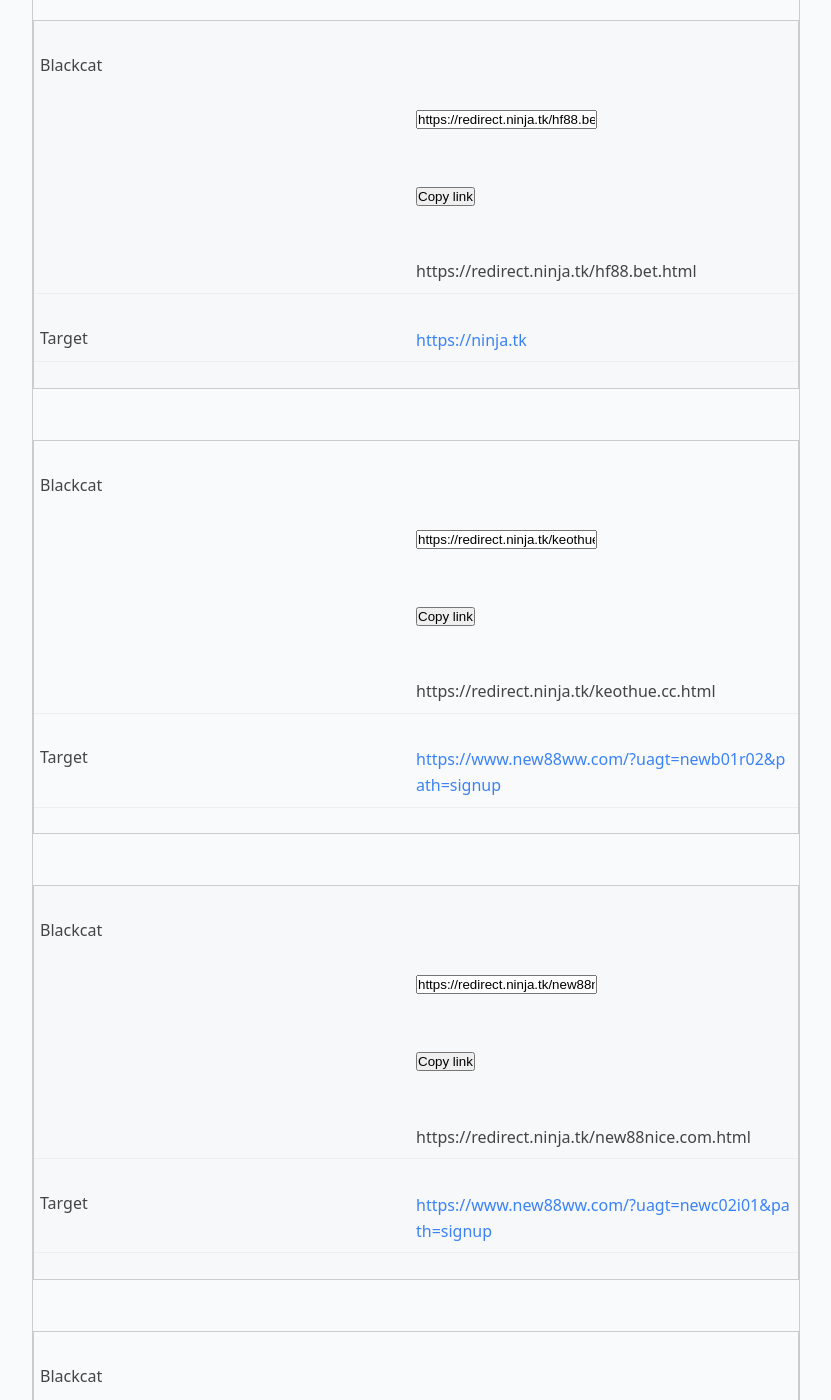
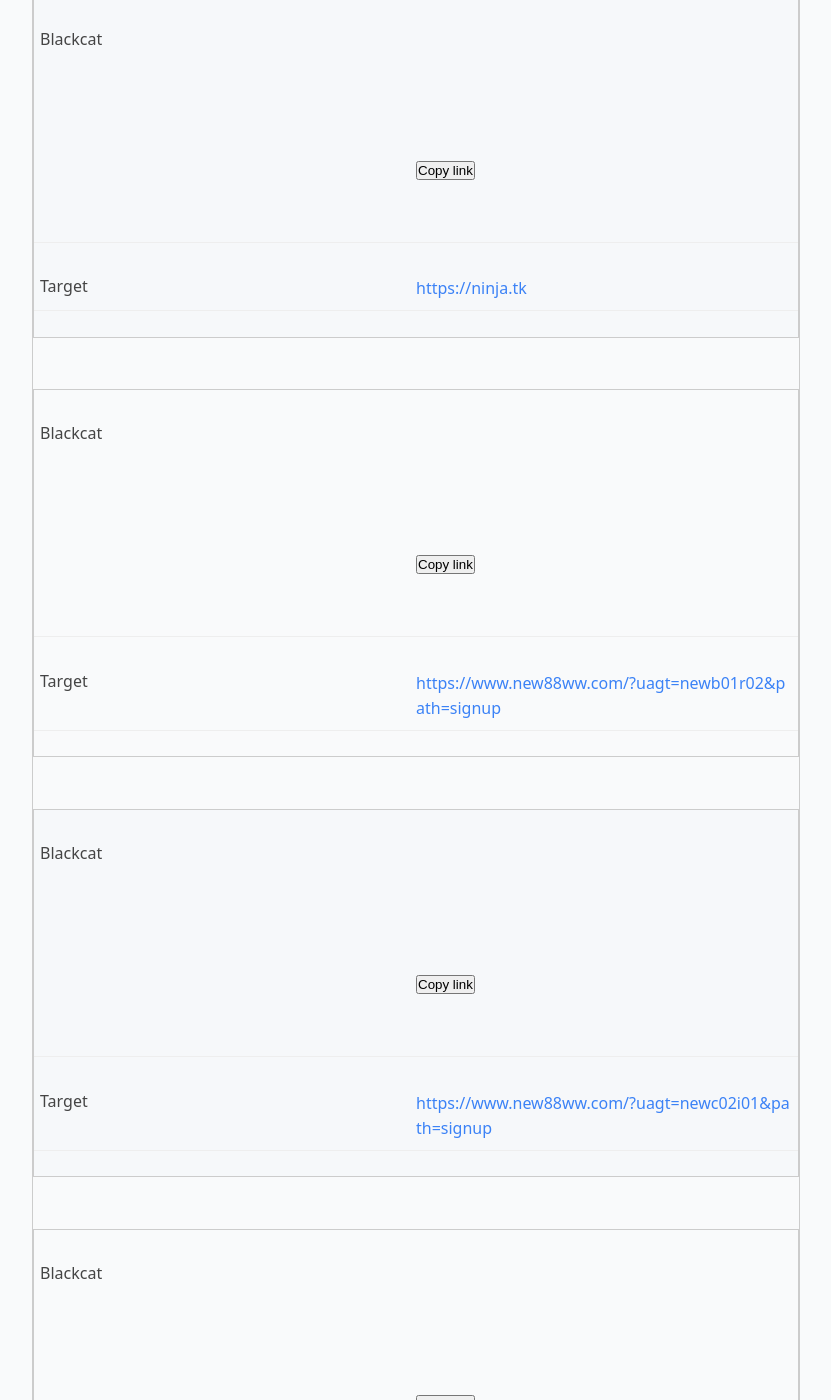
Before and after one commit to thaoam/ninja-redirects, a Jekyll site: the page built from list.md, in a window 1280 px wide and 1400 px high, scrolled down 710 px. Shown: the whole window, without its empty margins (224-1055 px from the left). Built offline with Jekyll 4.4.1, drawn with Linux system fonts in a browser that asks for light colours; some of the changed text lies outside the part shown.

Commit message:
okay test

```diff
--- a/_layouts/list.html
+++ b/_layouts/list.html
@@ -142,13 +142,13 @@
     <tr>
       <td>
       <!-- The text field -->
-<input type="text" value="{{ site.url }}{{ page.url | relative_url }}" id="myInput">
+<input type="hidden" value="{{ site.url }}{{ page.url | relative_url }}" id="myInput">
 
 <!-- The button used to copy the text -->
 <button onclick="myFunction()">Copy link</button>
 
 
-      {{ site.url }}{{ page.url | relative_url }}</td>
+</td>
       <td><a href="{{ page.redirect_to }}" target="_onm">{{ page.redirect_to }}</a></td>
     </tr>
     {% endfor %}
```
